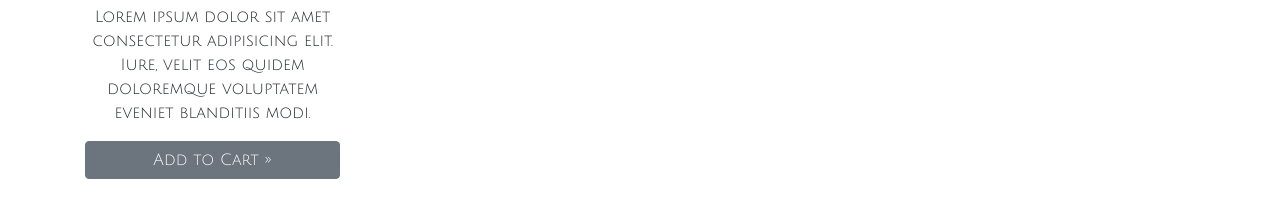
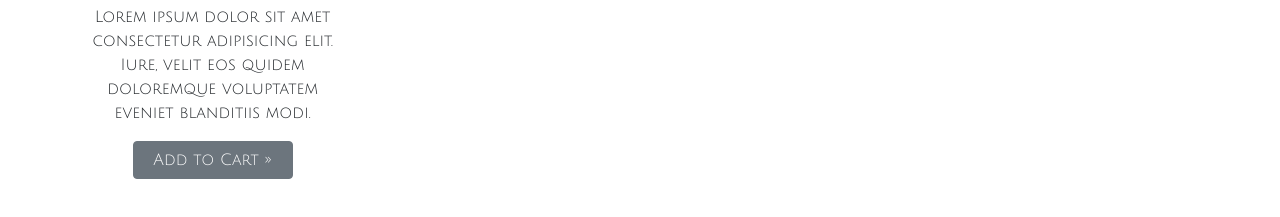
Before and after one commit to ellenk123/the_purse_app, a plain HTML site: page store.html in a window 1280 px wide. Shown: the part 411-628 px from the top of the page. Drawn offline with nearby package versions, Linux system fonts and the light colour scheme.

Commit message:
btn size

```diff
--- a/main.css
+++ b/main.css
@@ -20,3 +20,7 @@ a:visited {
     margin-left: auto;
     margin-right: auto;
 }
+
+.cust-btn {
+    width: 160px;
+}
--- a/store.html
+++ b/store.html
@@ -44,7 +44,7 @@
                         Lorem ipsum dolor sit amet consectetur adipisicing elit. Iure, velit
                          eos quidem doloremque voluptatem eveniet blanditiis modi.
                     </p>
-                    <a class="btn btn-secondary mx-auto d-block" href="#" role="button">Add to Cart »</a>
+                    <a class="btn btn-secondary mx-auto d-block cust-btn" href="#" role="button">Add to Cart »</a>
             </div>
             <div class="col-lg-3"></div>
             <div class="col-lg-3"></div>
```
